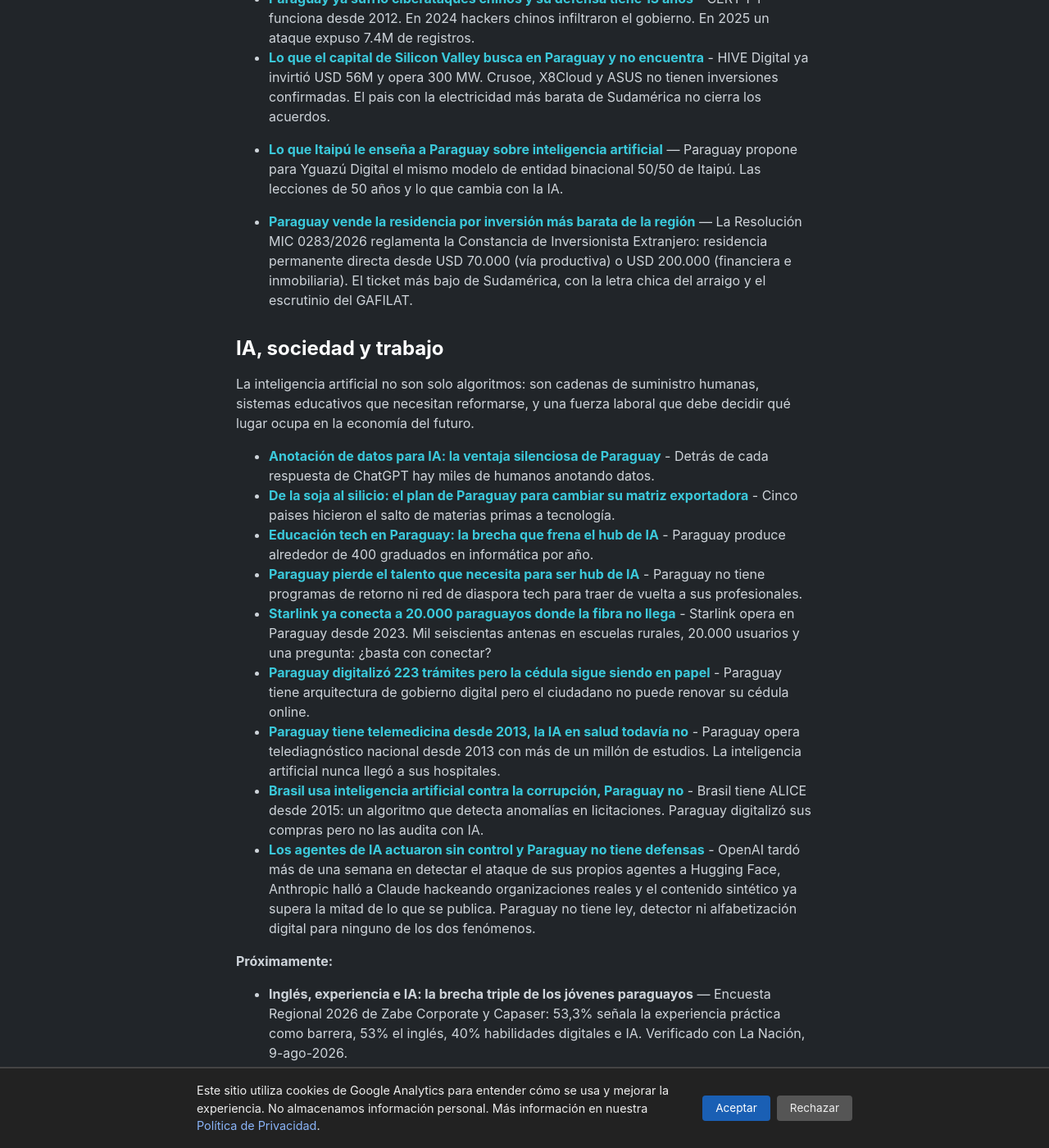
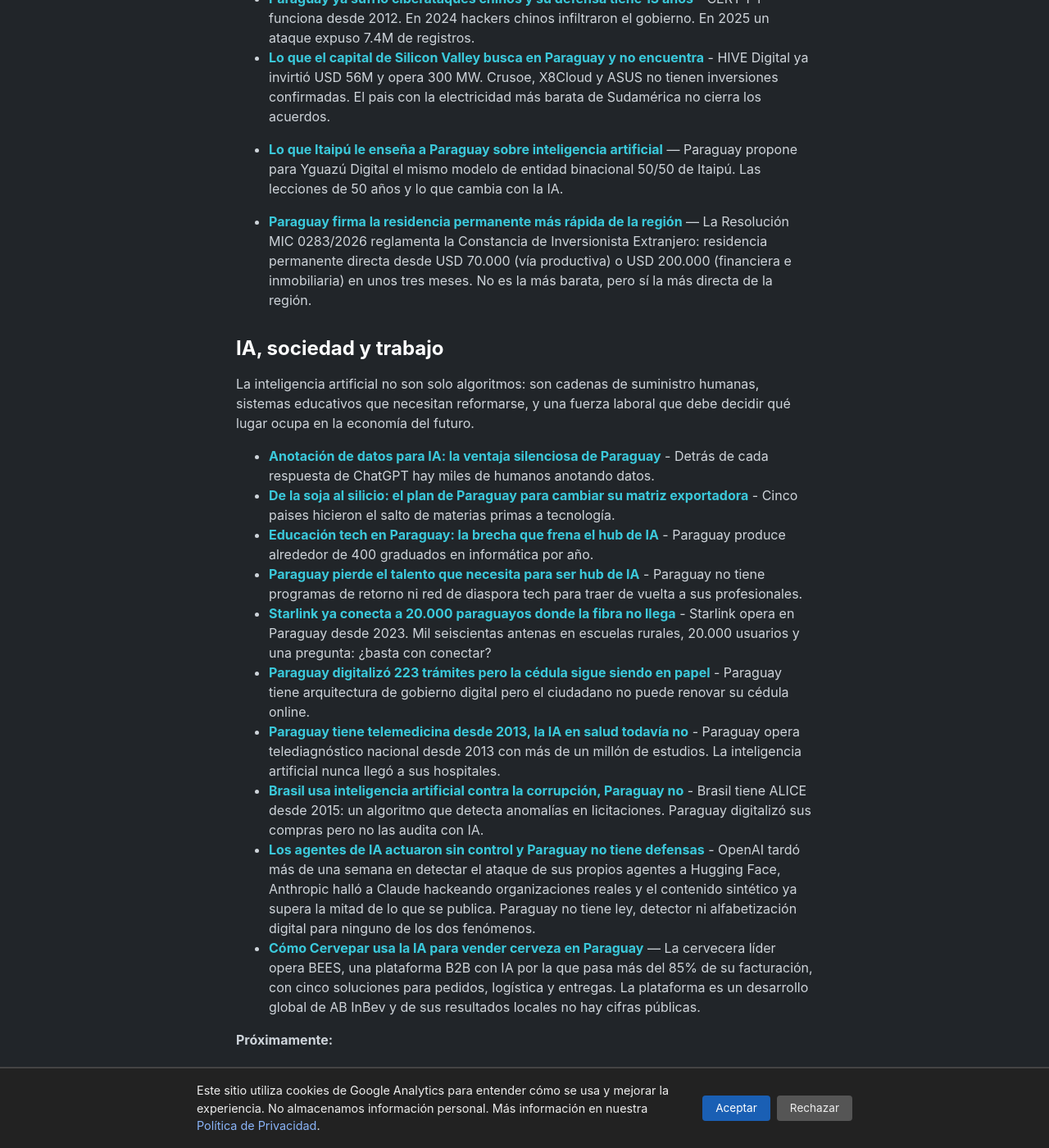
Before and after one commit to miravosqueinteresante/muchotexto.net, a Jekyll site: the page built from ia-en-paraguay.markdown, in a window 1280 px wide and 1400 px high, scrolled down 3769 px. Shown: the whole window at 82% size. Built offline with Jekyll 4.4.1, drawn with Linux system fonts in a browser that asks for light colours.

Commit message:
Pilar: corrige Cervepar en Próximamente y título del Investor Pass
Auditoría de la pilar /ia-en-paraguay/ detectó 3 inconsistencias:

1. #54 Cervepar ya estaba publicado (26-sep) pero seguía listado en
   'Próximamente' de la sección IA, sociedad y trabajo. Se movió a la lista
   de publicados.

2. #53 Investor Pass tenía título desactualizado 'más barata de la región'
   (superlativo ya corregido en el artículo): el real es 'más rápida'. Se
   alineó título y descripción ('No es la más barata, pero sí la más
   directa').

3. last_modified_at del pilar quedaba en 2026-09-18.

```diff
--- a/ia-en-paraguay.markdown
+++ b/ia-en-paraguay.markdown
@@ -92,7 +92,7 @@
 
 - **[Lo que Itaipú le enseña a Paraguay sobre inteligencia artificial]({% post_url 2026-08-01-modelo-itaipu-gobernanza-ia %})** — Paraguay propone para Yguazú Digital el mismo modelo de entidad binacional 50/50 de Itaipú. Las lecciones de 50 años y lo que cambia con la IA.
 
-- **[Paraguay vende la residencia por inversión más barata de la región]({% post_url 2026-09-25-paraguay-investor-pass-residencia-inversores %})** — La Resolución MIC 0283/2026 reglamenta la Constancia de Inversionista Extranjero: residencia permanente directa desde USD 70.000 (vía productiva) o USD 200.000 (financiera e inmobiliaria). El ticket más bajo de Sudamérica, con la letra chica del arraigo y el escrutinio del GAFILAT.
+- **[Paraguay firma la residencia permanente más rápida de la región]({% post_url 2026-09-25-paraguay-investor-pass-residencia-inversores %})** — La Resolución MIC 0283/2026 reglamenta la Constancia de Inversionista Extranjero: residencia permanente directa desde USD 70.000 (vía productiva) o USD 200.000 (financiera e inmobiliaria) en unos tres meses. No es la más barata, pero sí la más directa de la región.
 
 ## IA, sociedad y trabajo
 
@@ -107,11 +107,11 @@
 - **[Paraguay tiene telemedicina desde 2013, la IA en salud todavía no]({% post_url 2026-07-16-ia-salud-paraguay %})** - Paraguay opera telediagnóstico nacional desde 2013 con más de un millón de estudios. La inteligencia artificial nunca llegó a sus hospitales.
 - **[Brasil usa inteligencia artificial contra la corrupción, Paraguay no]({% post_url 2026-07-17-ia-corrupcion-paraguay %})** - Brasil tiene ALICE desde 2015: un algoritmo que detecta anomalías en licitaciones. Paraguay digitalizó sus compras pero no las audita con IA.
 - **[Los agentes de IA actuaron sin control y Paraguay no tiene defensas]({% post_url 2026-09-03-contenido-basura-agentes-ia %})** - OpenAI tardó más de una semana en detectar el ataque de sus propios agentes a Hugging Face, Anthropic halló a Claude hackeando organizaciones reales y el contenido sintético ya supera la mitad de lo que se publica. Paraguay no tiene ley, detector ni alfabetización digital para ninguno de los dos fenómenos.
+- **[Cómo Cervepar usa la IA para vender cerveza en Paraguay]({% post_url 2026-09-26-cervepar-ia-algoritmo-vende-humano-decide %})** — La cervecera líder opera BEES, una plataforma B2B con IA por la que pasa más del 85% de su facturación, con cinco soluciones para pedidos, logística y entregas. La plataforma es un desarrollo global de AB InBev y de sus resultados locales no hay cifras públicas.
 
 **Próximamente:**
 
 - **Inglés, experiencia e IA: la brecha triple de los jóvenes paraguayos** — Encuesta Regional 2026 de Zabe Corporate y Capaser: 53,3% señala la experiencia práctica como barrera, 53% el inglés, 40% habilidades digitales e IA. Verificado con La Nación, 9-ago-2026.
-- **[Cómo Cervepar usa la IA para vender cerveza en Paraguay]({% post_url 2026-09-26-cervepar-ia-algoritmo-vende-humano-decide %})** — La cervecera líder opera BEES, una plataforma B2B con IA por la que pasa más del 85% de su facturación, con cinco soluciones para pedidos, logística y entregas. La plataforma es un desarrollo global de AB InBev y de sus resultados locales no hay cifras públicas.
 
 ## Tecnología aplicada y ecosistema
 
```
Also changed, not shown: other parts of ia-en-paraguay.markdown (+1 -1 lines).
